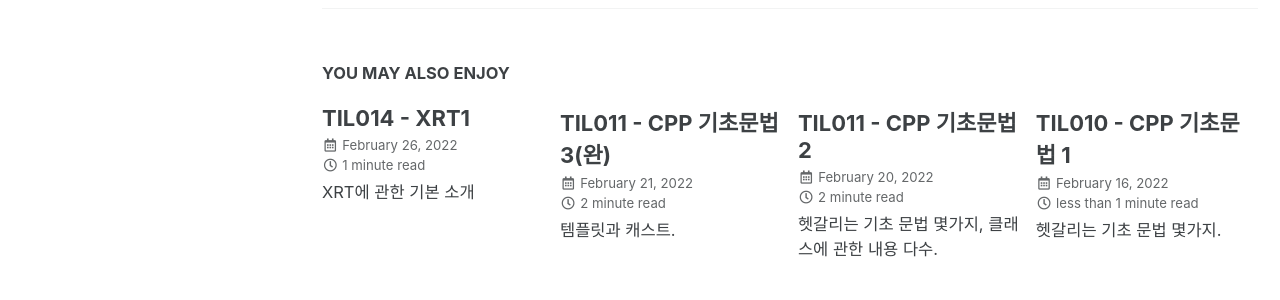
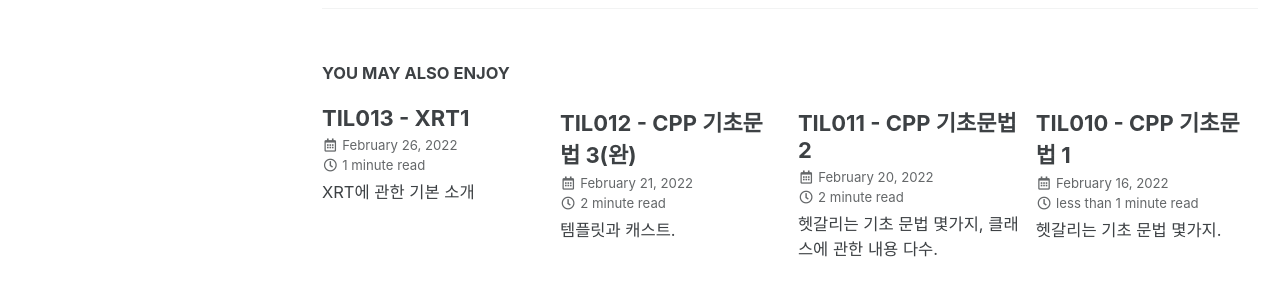
Before and after one commit to chun1000/chun1000.github.io, a Jekyll site: the page built from _posts/2022-03-04-TIL014.md, in a window 1280 px wide and 900 px high, scrolled down 2471 px. Shown: the part 352-652 px from the top of the window. Built offline with Jekyll 4.4.1, drawn with Linux system fonts in a browser that asks for light colours; cached includes are drawn as plain includes; some of the changed text lies outside the part shown.

Commit message:
numbering

```diff
--- a/_posts/2022-02-21-TIL012.md
+++ b/_posts/2022-02-21-TIL012.md
@@ -1,5 +1,5 @@
 ---
-title: TIL011 - CPP 기초문법 3(완)
+title: TIL012 - CPP 기초문법 3(완)
 excerpt: "템플릿과 캐스트."
 categories: TIL
 tags: cpp
--- a/_posts/2022-02-26-TIL013.md
+++ b/_posts/2022-02-26-TIL013.md
@@ -1,5 +1,5 @@
 ---
-title: TIL014 - XRT1
+title: TIL013 - XRT1
 excerpt: "XRT에 관한 기본 소개"
 categories: TIL
 tags: xilinx
```
Also changed, not shown: _posts/2022-03-04-TIL014.md (+1 -1 lines).
